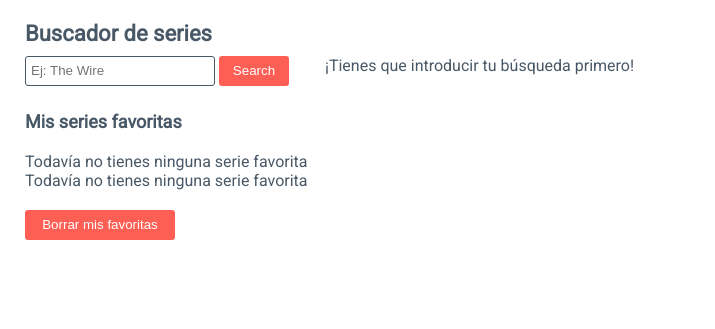
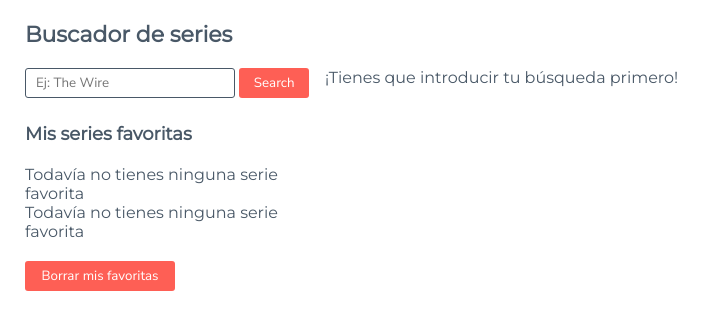
Before and after one commit to evaferrerasbr/series-finder, a website: page src/html/index.html in a window 1280 px wide. Shown: the part 141-470 px from the top of the page, without its empty margins (0-715 px from the left). Drawn offline with nearby package versions, Linux system fonts and the light colour scheme; files that its build step writes are made by us from their sources.

Commit message:
Change fonts and fix margins

```diff
--- a/src/html/index.html
+++ b/src/html/index.html
@@ -5,7 +5,7 @@
     <meta name="viewport" content="width=device-width, initial-scale=1" />
     <title>Evaluación final del módulo 2</title>
     <link
-      href="https://fonts.googleapis.com/css?family=Roboto&display=swap"
+      href="https://fonts.googleapis.com/css2?family=Montserrat&family=Nunito+Sans&display=swap"
       rel="stylesheet"
     />
     <link rel="stylesheet" href="./assets/css/main.css" />
--- a/src/js/main.js
+++ b/src/js/main.js
@@ -34,6 +34,7 @@ function emptySearchMessage() {
   );
   resultsList.appendChild(paragraph);
   paragraph.appendChild(paragraphContent);
+  paragraph.classList.add('message');
 }
 
 //makes a call to the server with the user's search and fills the searchedShows array with the response
@@ -62,6 +63,7 @@ function notFound() {
   );
   resultsList.appendChild(paragraph);
   paragraph.appendChild(paragraphContent);
+  paragraph.classList.add('message');
 }
 
 //paints results in html with advanced DOM
@@ -115,6 +117,7 @@ function notFavoritesYet() {
   );
   favoritesList.appendChild(paragraph);
   paragraph.appendChild(paragraphContent);
+  paragraph.classList.add('message');
 }
 
 notFavoritesYet();
--- a/src/scss/components/_buttons.scss
+++ b/src/scss/components/_buttons.scss
@@ -1,4 +1,5 @@
 .btn {
+  font-family: $font-secondary;
   background-color: $color-secondary;
   color: $color-white;
   border: none;
--- a/src/scss/core/_variables.scss
+++ b/src/scss/core/_variables.scss
@@ -1,5 +1,6 @@
 // fonts
-$font-main: 'Roboto', sans-serif;
+$font-main: 'Montserrat', sans-serif;
+$font-secondary: 'Nunito Sans', sans-serif;
 
 //colors
 $color-primary: #495867;
--- a/src/scss/layout/_page.scss
+++ b/src/scss/layout/_page.scss
@@ -27,12 +27,15 @@ body {
 }
 
 .input {
-  padding: 5px;
-  width: 190px;
+  padding-left: 10px;
+  width: 210px;
   height: 30px;
   border-radius: 3px;
   border: 1px solid $color-primary;
   margin-bottom: 10px;
+  &::placeholder {
+    font-family: $font-secondary;
+  }
 }
 
 .list {
@@ -41,10 +44,14 @@ body {
 
 .title {
   font-size: 22px;
-  margin-bottom: 10px;
+  margin-bottom: 20px;
 }
 
 .subtitle {
   font-size: 18px;
   margin-bottom: 20px;
 }
+
+.message {
+  font-family: $font-secondary;
+}
--- a/src/scss/layout/_results.scss
+++ b/src/scss/layout/_results.scss
@@ -6,7 +6,7 @@
 .list--item {
   padding-top: 20px;
   margin: 0 10px 10px 5px;
-  width: 150px;
+  width: 160px;
   height: 220px;
   text-align: center;
   cursor: pointer;
```
